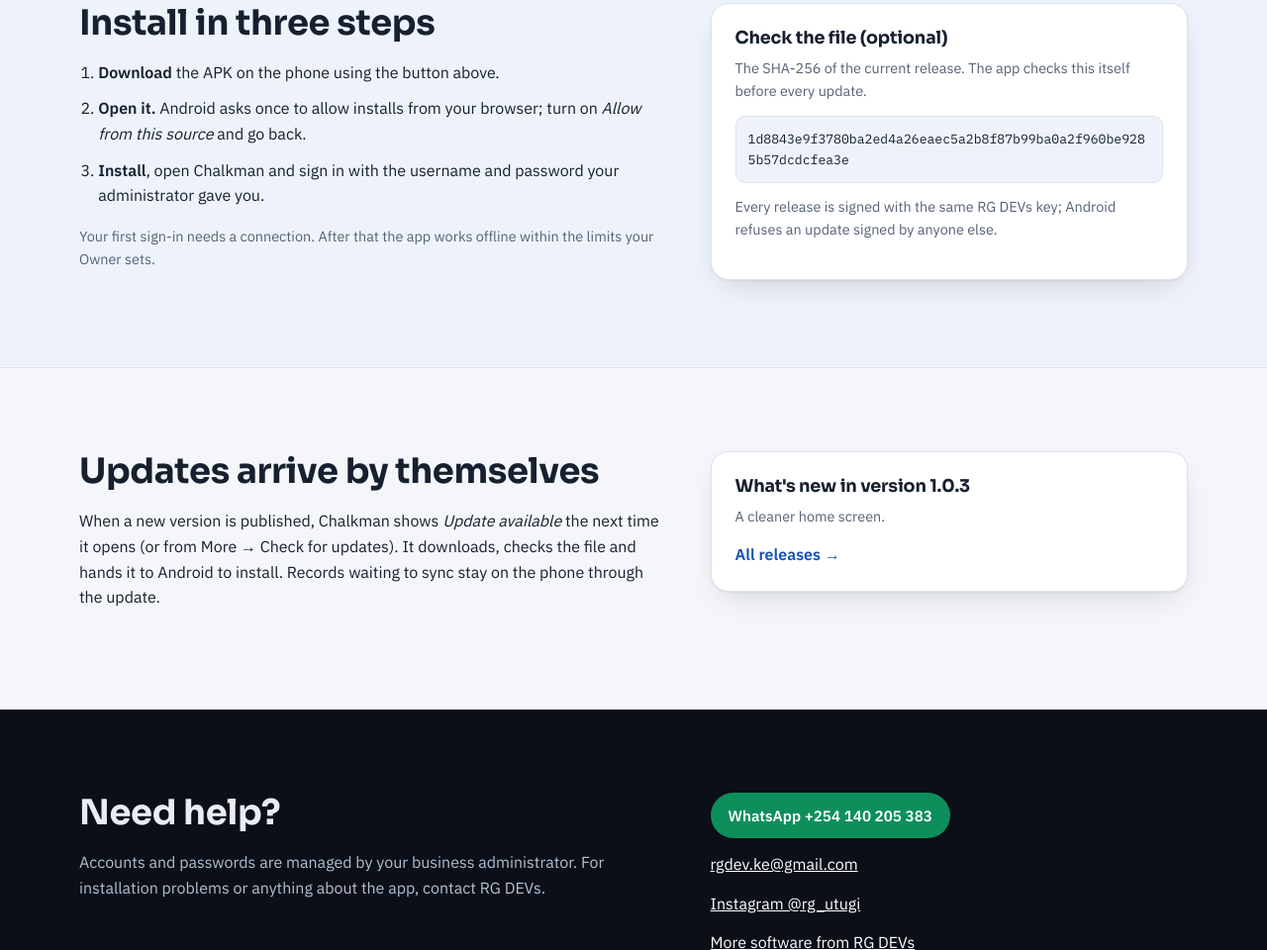
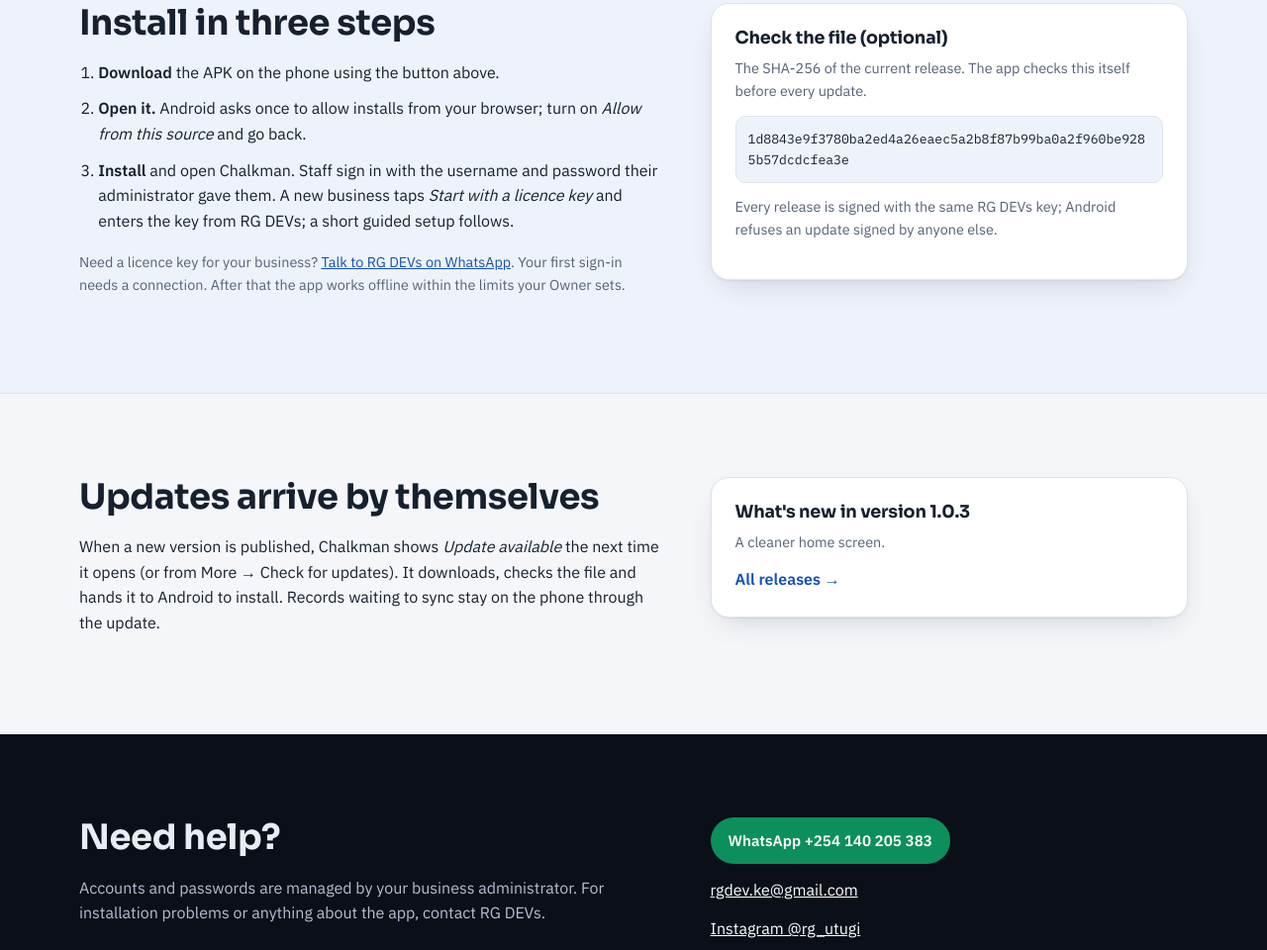
Before and after one commit to kenrodgersutugi-tech/chalkman-business-releases, a plain HTML site: page docs/index.html in a window 1280 px wide. Shown: the part 1668-2628 px from the top of the page at 99% size. Drawn offline with Linux system fonts and the light colour scheme.

Commit message:
Download page: licence keys for new businesses

```diff
--- a/docs/index.html
+++ b/docs/index.html
@@ -135,9 +135,9 @@
           <ol class="steps">
             <li><b>Download</b> the APK on the phone using the button above.</li>
             <li><b>Open it.</b> Android asks once to allow installs from your browser; turn on <em>Allow from this source</em> and go back.</li>
-            <li><b>Install</b>, open Chalkman and sign in with the username and password your administrator gave you.</li>
+            <li><b>Install</b> and open Chalkman. Staff sign in with the username and password their administrator gave them. A new business taps <em>Start with a licence key</em> and enters the key from RG DEVs; a short guided setup follows.</li>
           </ol>
-          <p class="small">Your first sign-in needs a connection. After that the app works offline within the limits your Owner sets.</p>
+          <p class="small">Need a licence key for your business? <a href="https://wa.me/254140205383">Talk to RG DEVs on WhatsApp</a>. Your first sign-in needs a connection. After that the app works offline within the limits your Owner sets.</p>
         </div>
         <div class="verify">
           <h3>Check the file (optional)</h3>
```
